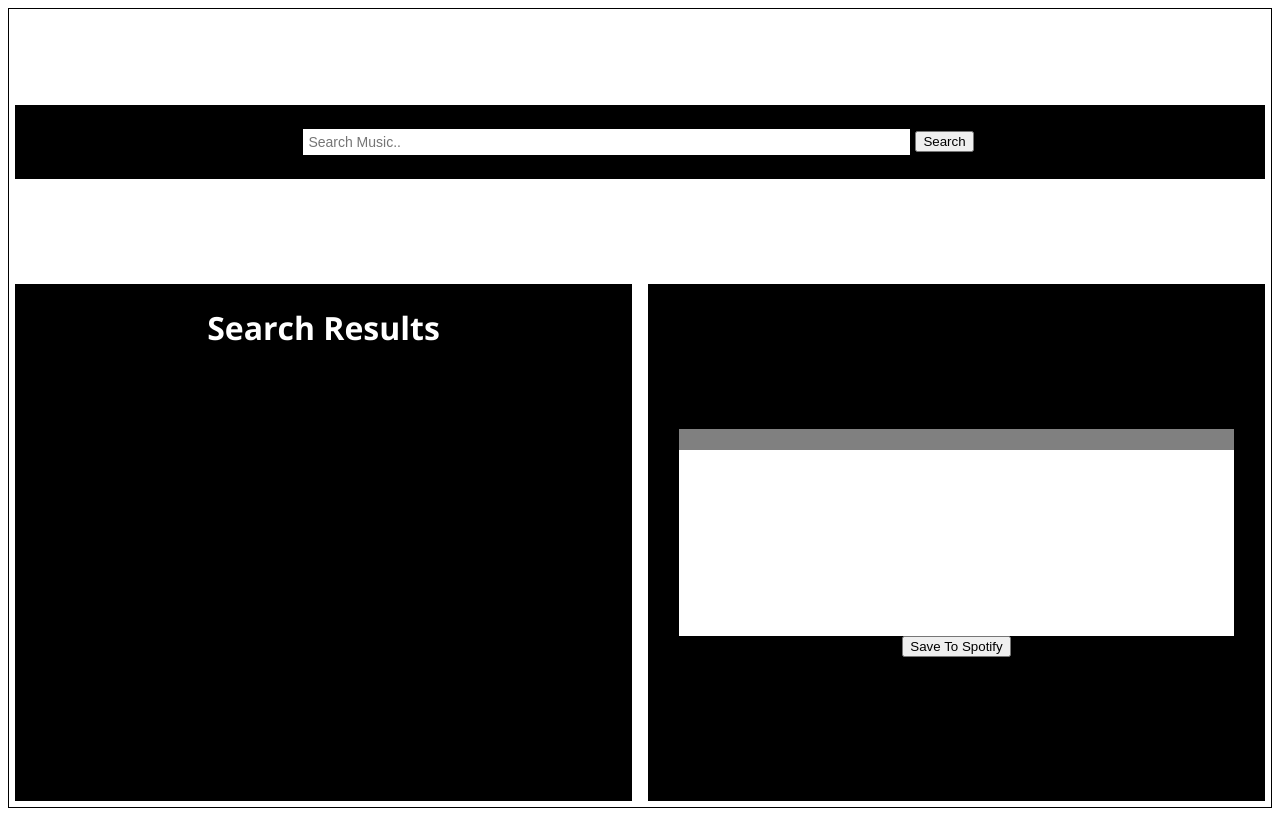
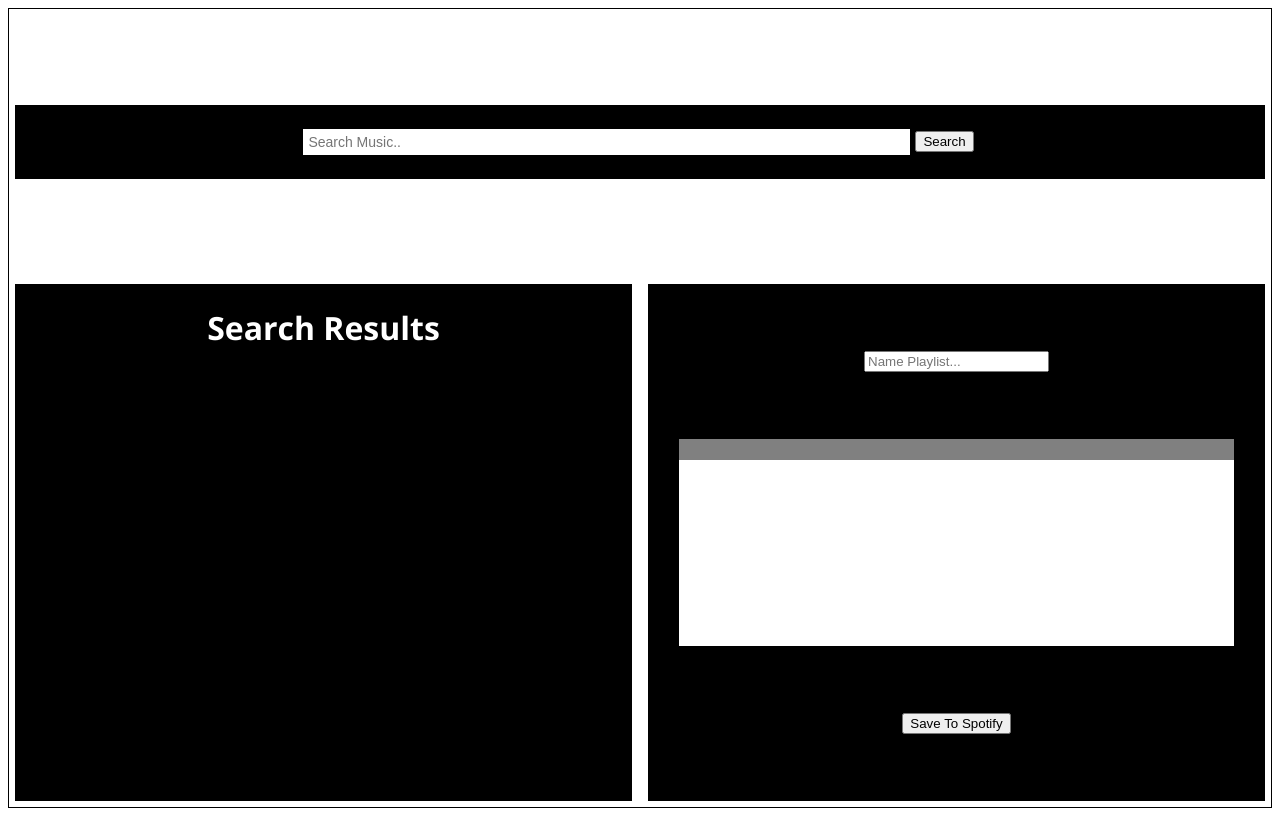
Before and after one commit to ritabobita/Jammming, a Next.js app: page / in a window 1280 px wide. Built offline with nearby package versions, Linux system fonts and the light colour scheme.

Commit message:
create playlist functionality

```diff
--- a/components/Playlist.js
+++ b/components/Playlist.js
@@ -1,11 +1,13 @@
 import styles from '../styles/Playlist.module.css'
 import Tracklist from '../components/Tracklist';
 
-function Playlist() {
+function Playlist({playlist}) {
+
 
     return (
         <div className={styles.playlistContainer}>
-            <Tracklist />
+            <input type='text' placeholder='Name Playlist...'></input>
+            <Tracklist playlist={playlist}/>
             <button  type='submit'>Save To Spotify</button>
         </div>
     )
--- a/components/SearchResults.js
+++ b/components/SearchResults.js
@@ -1,6 +1,7 @@
 import styles from '../styles/SearchResults.module.css'
 
 function SearchResults({searchResults}) {
+
 
     return (
         <div className={styles.resultsContainer}>
--- a/components/Track.js
+++ b/components/Track.js
@@ -1,10 +1,11 @@
 import styles from '../styles/Track.module.css'
 import { useState } from 'react';
+import Playlist from './Playlist';
 
-function Track() {
+function Track({playlist}) {
     return (
         <div className={styles.trackContainer}>
-            <li></li>
+            {playlist}
         </div>
     )
 }
--- a/components/Tracklist.js
+++ b/components/Tracklist.js
@@ -2,13 +2,12 @@ import styles from '../styles/Tracklist.module.css'
 import { useState } from 'react';
 import Track from '../components/Track.js'
 
-function Tracklist() {
-
+function Tracklist({playlist}) {
 
     return (
         //prob turn this into a list format over div or have list inside div if it is a container
         <div className={styles.tracklistContainer}>
-            <Track />
+            <Track playlist={playlist}/>
         </div>
     )
 }
--- a/pages/index.js
+++ b/pages/index.js
@@ -1,11 +1,13 @@
 import Head from 'next/head';
-import styles from '../styles/Home.module.css'
+import styles from '../styles/Home.module.css';
 import { useState } from 'react';
 import SearchBar from '../components/SearchBar';
 import Playlist from '../components/Playlist'
 import SearchResults from '../components/SearchResults';
 
 export default function Home() {
+
+  //SearchBar & SearchResults
   const [searchInput, setSearchInput] = useState("")
   const [results, setResults] = useState([])
 
@@ -44,12 +46,23 @@ export default function Home() {
       track.album.toLowerCase().includes(input.toLowerCase())
     ));
     const trackList = filteredTracks.map(track => <li key={track.id}>Song Name: {track.name}<br/>Artist: {track.artist} Album: {track.album}
-                                                  <button>+</button></li>)
+                                                  <button type="button" onClick={() => handleAddButton(track.id)}>+</button></li>)
     const trackListUl = <ul>{trackList}</ul>
     if (input.length > 0) {
       return trackListUl
     } //can use this to provide else for non-searches and possibly searches that don't match the track
   }
+
+  //Playlist, TrackList & Track (Playlist Creation)
+  const [playlist, setPlaylist] = useState([])
+
+  const handleAddButton = (trackId) => {
+    const addTrack = tracks.find(track => track.id === trackId)
+    setPlaylist(prevTracks => [...prevTracks, addTrack])
+  }
+    const trackPick = playlist.map(playlistItem => <li key = {playlistItem.id}>{playlistItem.name} - {playlistItem.artist}</li>)
+    const playlistUl = <ul>{trackPick}</ul>
+
 
   return (
     <div className={styles.container}>
@@ -59,7 +72,7 @@ export default function Home() {
       </Head>
       <SearchBar onSearchInputChange={handleSearchInput} onButtonClick={handleClick} />
       <SearchResults searchResults={results} />
-      <Playlist />
+      <Playlist playlist={playlistUl} />
     </div>
   );
 }
--- a/styles/Playlist.module.css
+++ b/styles/Playlist.module.css
@@ -4,6 +4,6 @@
     grid-area: savePlaylist;
     display: flex;
     flex-direction: column;
-    justify-content:center;
+    justify-content: space-evenly;
     align-items: center;
 }
--- a/styles/Tracklist.module.css
+++ b/styles/Tracklist.module.css
@@ -8,4 +8,5 @@
     display: flex;
     justify-content: center;
     align-items:flex-start;
+    overflow: scroll;
 }
```
